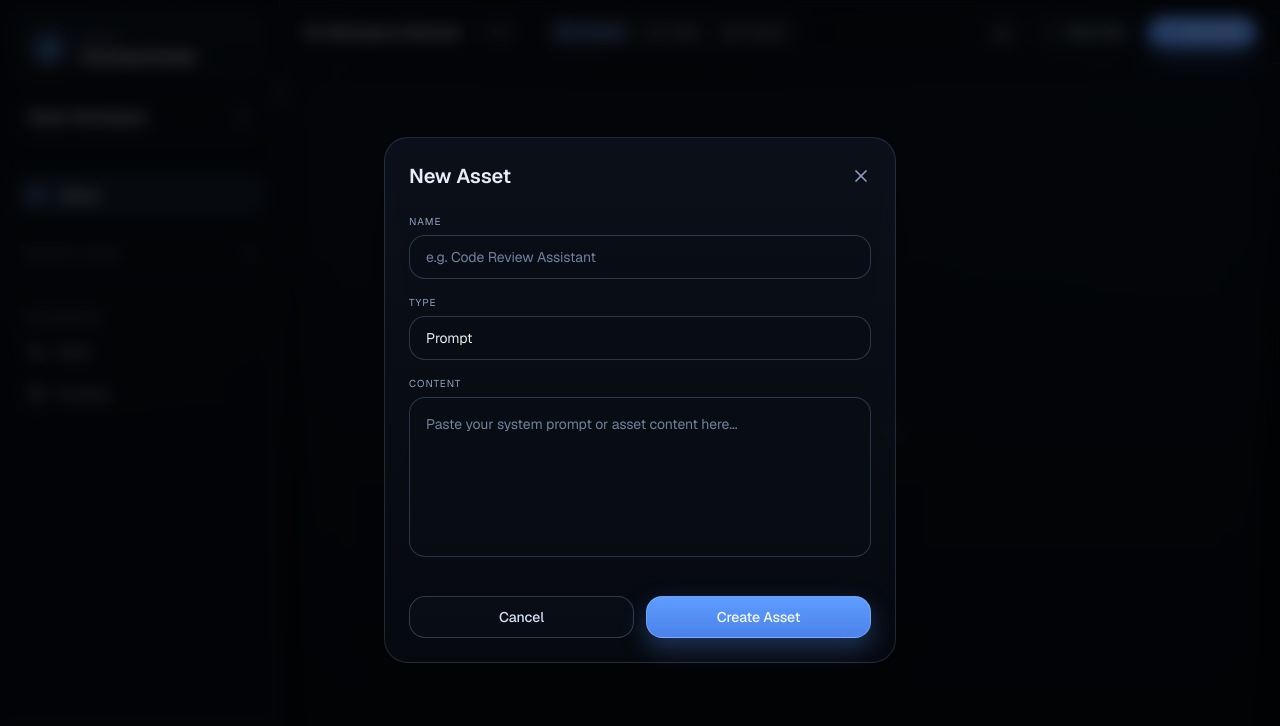
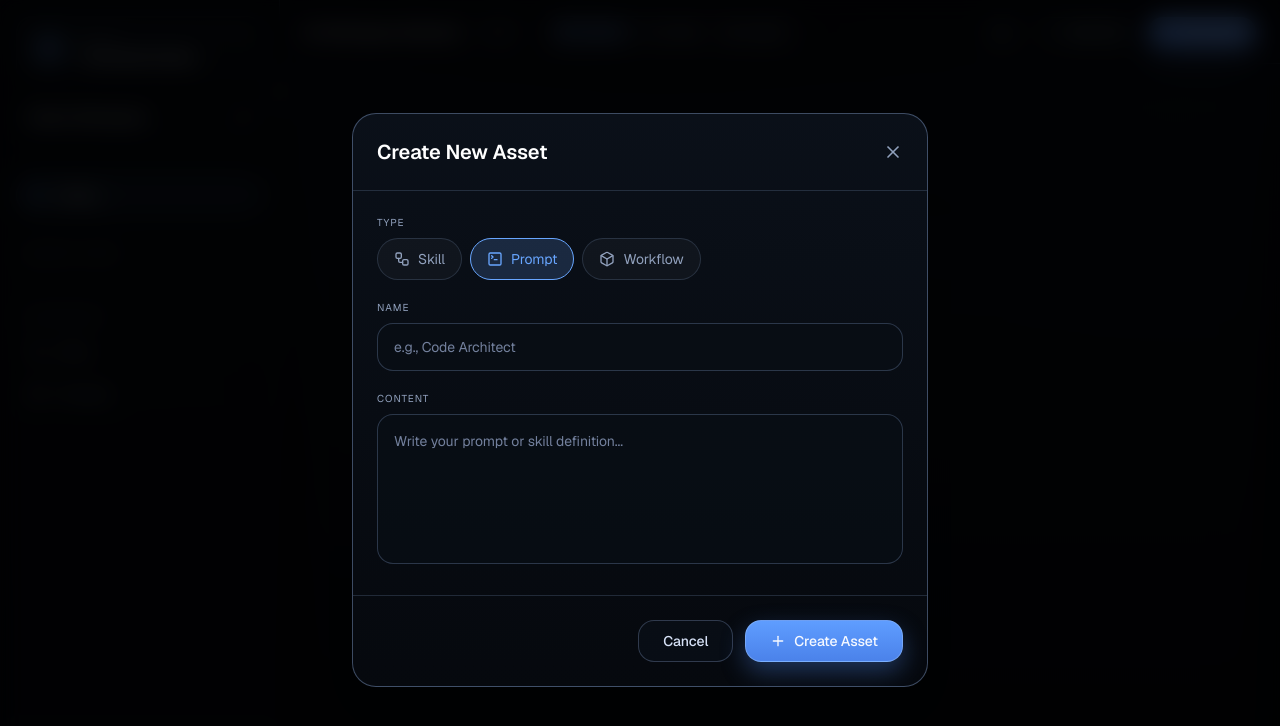
Before and after one commit to Chhayly-and-AI/prompt-vault, a Next.js app: page / in a window 1280 px wide. Both pictures are taken after a click on the button "New Asset". Shown: the top 726 px of the page. Built offline with nearby package versions, Linux system fonts and the light colour scheme.

Commit message:
fix: add missing pinned property to new asset creation

```diff
--- a/src/features/assets/components/CreateAssetModal.tsx
+++ b/src/features/assets/components/CreateAssetModal.tsx
@@ -1,34 +1,37 @@
 "use client";
 
 import { useState } from "react";
+import { useStorageActions } from "@/lib/storage-helpers";
 import { useStore } from "@/store/useStore";
-import { useStorageActions } from "@/lib/storage-helpers";
-import { AssetType } from "@/schemas/models";
-import { X } from "lucide-react";
+import { X, Plus, Workflow, TerminalSquare, Box } from "lucide-react";
+import type { AssetType } from "@/schemas/models";
 
-export function CreateAssetModal({ isOpen, onClose }: { isOpen: boolean; onClose: () => void }) {
+interface CreateAssetModalProps {
+  isOpen: boolean;
+  onClose: () => void;
+  defaultType?: AssetType;
+}
+
+export function CreateAssetModal({ isOpen, onClose, defaultType = "prompt" }: CreateAssetModalProps) {
+  const [name, setName] = useState("");
+  const [content, setContent] = useState("");
+  const [type, setType] = useState<AssetType>(defaultType);
   const activeWorkspaceId = useStore((state) => state.activeWorkspaceId);
   const { addAsset } = useStorageActions();
 
-  const [name, setName] = useState("");
-  const [type, setType] = useState<AssetType>("prompt");
-  const [content, setContent] = useState("");
-
-  if (!isOpen) return null;
-
-  const handleSubmit = (e: React.FormEvent) => {
-    e.preventDefault();
-    if (!activeWorkspaceId) return;
+  const handleCreate = () => {
+    if (!name.trim() || !activeWorkspaceId) return;
 
     const newAsset = {
       id: crypto.randomUUID(),
-      name,
+      name: name.trim(),
       type,
-      content,
+      content: content.trim(),
       workspaceId: activeWorkspaceId,
       tags: [],
+      pinned: false,
       createdAt: Date.now(),
-      updatedAt: Date.now(), pinned: false,
+      updatedAt: Date.now(),
     };
 
     addAsset(newAsset);
@@ -37,57 +40,76 @@ export function CreateAssetModal({ isOpen, onClose }: { isOpen: boolean; onClose
     setContent("");
   };
 
+  if (!isOpen) return null;
+
+  const typeOptions: { value: AssetType; label: string; icon: React.ReactNode }[] = [
+    { value: "skill", label: "Skill", icon: <Workflow className="h-4 w-4" /> },
+    { value: "prompt", label: "Prompt", icon: <TerminalSquare className="h-4 w-4" /> },
+    { value: "workflow", label: "Workflow", icon: <Box className="h-4 w-4" /> },
+  ];
+
   return (
-    <div className="fixed inset-0 z-[200] flex items-center justify-center bg-black/60 backdrop-blur-sm p-4">
-      <div className="cc-glass w-full max-w-lg rounded-3xl p-6 shadow-2xl">
-        <div className="flex items-center justify-between mb-6">
-          <h3 className="text-xl font-semibold">New Asset</h3>
-          <button onClick={onClose} className="text-[var(--text-muted)] hover:text-white">
+    <div className="fixed inset-0 z-[200] flex items-center justify-center bg-black/80 backdrop-blur-md p-4" role="dialog" aria-modal="true" aria-labelledby="modal-title">
+      <div className="cc-glass w-full max-w-xl rounded-3xl overflow-hidden shadow-2xl border-[var(--line-strong)]">
+        <div className="flex items-center justify-between p-6 border-b border-[var(--line)]">
+          <h2 id="modal-title" className="text-xl font-semibold text-white">Create New Asset</h2>
+          <button onClick={onClose} className="text-[var(--text-muted)] hover:text-white" aria-label="Close modal">
             <X className="h-5 w-5" />
           </button>
         </div>
 
-        <form onSubmit={handleSubmit} className="space-y-4">
+        <div className="p-6 space-y-5">
           <div>
-            <label className="block text-[10px] uppercase tracking-widest text-[var(--text-muted)] mb-1.5">Name</label>
+            <label className="block text-[10px] uppercase tracking-widest text-[var(--text-muted)] mb-2">Type</label>
+            <div className="flex gap-2">
+              {typeOptions.map((opt) => (
+                <button
+                  key={opt.value}
+                  onClick={() => setType(opt.value)}
+                  className={`flex items-center gap-2 px-4 py-2.5 rounded-xl text-sm transition-all ${
+                    type === opt.value
+                      ? "bg-[var(--brand-soft)] text-[var(--brand)] border border-[var(--brand)]"
+                      : "bg-[rgba(255,255,255,0.03)] text-[var(--text-muted)] border border-[var(--line)]"
+                  }`}
+                >
+                  {opt.icon}
+                  {opt.label}
+                </button>
+              ))}
+            </div>
+          </div>
+
+          <div>
+            <label htmlFor="asset-name" className="block text-[10px] uppercase tracking-widest text-[var(--text-muted)] mb-2">Name</label>
             <input
-              required
+              id="asset-name"
               value={name}
               onChange={(e) => setName(e.target.value)}
-              className="cc-input h-11 px-4 text-sm"
-              placeholder="e.g. Code Review Assistant"
+              placeholder="e.g., Code Architect"
+              className="cc-input h-12 px-4 text-sm"
             />
           </div>
 
           <div>
-            <label className="block text-[10px] uppercase tracking-widest text-[var(--text-muted)] mb-1.5">Type</label>
-            <select
-              value={type}
-              onChange={(e) => setType(e.target.value as AssetType)}
-              className="cc-input h-11 px-4 text-sm appearance-none"
-            >
-              <option value="skill">Skill</option>
-              <option value="prompt">Prompt</option>
-              <option value="workflow">Workflow</option>
-            </select>
-          </div>
-
-          <div>
-            <label className="block text-[10px] uppercase tracking-widest text-[var(--text-muted)] mb-1.5">Content</label>
+            <label htmlFor="asset-content" className="block text-[10px] uppercase tracking-widest text-[var(--text-muted)] mb-2">Content</label>
             <textarea
-              required
+              id="asset-content"
               value={content}
               onChange={(e) => setContent(e.target.value)}
-              className="cc-input min-h-[160px] p-4 text-sm resize-none"
-              placeholder="Paste your system prompt or asset content here..."
+              placeholder="Write your prompt or skill definition..."
+              className="cc-input min-h-[150px] p-4 text-sm resize-none"
             />
           </div>
+        </div>
 
-          <div className="pt-4 flex gap-3">
-            <button type="button" onClick={onClose} className="cc-btn-secondary flex-1 py-2.5 text-sm font-medium">Cancel</button>
-            <button type="submit" className="cc-btn-primary flex-1 py-2.5 text-sm font-medium">Create Asset</button>
-          </div>
-        </form>
+        <div className="p-6 border-t border-[var(--line)] flex justify-end gap-3">
+          <button onClick={onClose} className="cc-btn-secondary px-6 py-2.5 text-sm font-medium">
+            Cancel
+          </button>
+          <button onClick={handleCreate} className="cc-btn-primary px-6 py-2.5 flex items-center gap-2 text-sm font-medium">
+            <Plus className="h-4 w-4" /> Create Asset
+          </button>
+        </div>
       </div>
     </div>
   );
```
